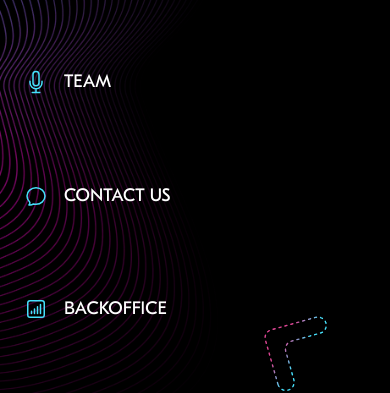
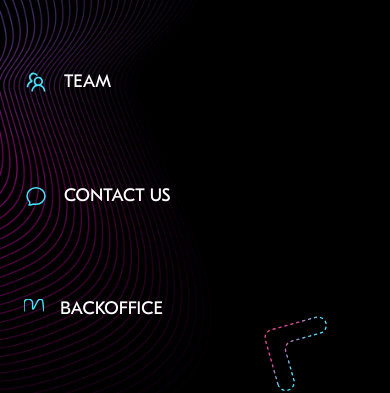
Before and after one commit to Innovatio-dev/mavie-global, a Next.js app: page / in a window 390 px wide. Both pictures are taken after a click on the button 346 px from the left and 48 px from the top of the page. Shown: the part 298-691 px from the top of the page. Built offline with nearby package versions, Linux system fonts and the light colour scheme.

Commit message:
MG-6 fix: Mobile menu icons changed

```diff
--- a/src/components/custom/MobileMenu/index.tsx
+++ b/src/components/custom/MobileMenu/index.tsx
@@ -2,15 +2,16 @@
 import { useEffect, useRef } from 'react'
 import Link from 'next/link'
 import Image from 'next/image'
+// Components
+import OutlineLogo from '@/components/shared/OutlineLogo'
+// Context
+import { useMenu } from '@/context/Menu'
 // Framer motion
 import { motion as m, AnimatePresence } from 'framer-motion'
-// Icons
-import { HiOutlineChartBarSquare } from 'react-icons/hi2'
 // Utils
 import { NAVIGATION_LINKS } from '@/utils/constants/layout'
 // Styles
 import styles from './styles.module.scss'
-import { useMenu } from '@/context/Menu'
 
 const Menu = ({ isOpen, onClick }: { isOpen: boolean, onClick: (to: string) => void }) => (
     <AnimatePresence>
@@ -40,7 +41,7 @@ const Menu = ({ isOpen, onClick }: { isOpen: boolean, onClick: (to: string) => v
                         ))
                     }
                     <li>
-                        <Link href='https://www.backoffice.mavie.global' target='_blank' className={styles.link}><span><HiOutlineChartBarSquare /></span>Backoffice</Link>
+                        <Link href='https://www.backoffice.mavie.global' target='_blank' className={styles.link}><span className='w-5 h-5'><OutlineLogo /></span>Backoffice</Link>
                     </li>
                 </ul>
             </m.div>
--- a/src/components/sections/Hero/index.tsx
+++ b/src/components/sections/Hero/index.tsx
@@ -50,7 +50,7 @@ export default function Hero() {
             <div className={styles.glow}>
                 <Image src='/assets/images/glow.webp' alt='Dubai' fill priority/>
             </div>
-            <Image src='/assets/images/dubaiphoto.png' unoptimized alt='Dubai' width={2560} height={1227.8} priority className={styles.city} sizes="(max-width: 768px) 200vw"/>
+            <Image src='/assets/images/dubaiphoto.png' unoptimized alt='Dubai' width={2560} height={1227.8} priority className={styles.city}/>
             <InnerContainer>
                 <div style={{ transform: `scale(${titleAnimation.scale})`, opacity: `${titleAnimation.opacity}` }} className={styles.content}>
                     <p className='uppercase'>10. - 13. March 2023</p>
--- /dev/null
+++ b/src/components/shared/OutlineLogo/index.tsx
@@ -0,0 +1,8 @@
+
+export default function OutlineLogo() {
+    return (
+        <svg id="Capa_1" data-name="Capa 1" xmlns="http://www.w3.org/2000/svg" viewBox="0 0 284.78 177.54">
+            <path style={{ strokeMiterlimit: 10 }} stroke-width='20' className="fill-none stroke-brand-cyan" d="m284.28,177.48l-17.98-149.4c-4.46-14.06-20.01-25.49-34.64-25.49-19.06,0-30.16,15.75-35.06,25.12-3.53,6.44-6.58,11.83-9.51,17-4.21,7.45-8.2,14.47-12.96,23.47l-4.57,8.63c-11.03,20.88-22.07,41.77-33.07,62.66-2.1,3.99-6.14,5.39-10.28,3.58-2.67-1.16-3.81-3.26-3.79-7.04v-3.01c.02-7.55.03-15.1,0-22.66l-.05-13.46c-.03-13.59-.08-27.65-.36-41.47-.17-8.7-2.74-17.13-7.63-25.09C103.13,12.01,86.4,2.01,64.72.63c-12.72-.82-24.46,2.1-34.89,8.62C10.66,21.24.85,38.43.67,60.3c-.2,24.94-.17,50.29-.15,74.81,0,10.66.01,37.2,0,38.79,0,.11-.01,1.08-.01,2.39,0,.52,0,.94,0,1.2"/>
+        </svg>
+    )
+}
--- a/src/utils/constants/layout.tsx
+++ b/src/utils/constants/layout.tsx
@@ -1,4 +1,5 @@
-import { HiOutlineChatBubbleOvalLeft, HiOutlineClipboard, HiOutlineDocumentText, HiOutlineMicrophone } from 'react-icons/hi2'
+import { AiOutlineTeam } from 'react-icons/ai'
+import { HiOutlineChatBubbleOvalLeft, HiOutlineClipboard, HiOutlineDocumentText } from 'react-icons/hi2'
 
 export const NAVIGATION_LINKS = [
     {
@@ -14,7 +15,7 @@ export const NAVIGATION_LINKS = [
     {
         name: 'team',
         to: '#team',
-        icon: <HiOutlineMicrophone />
+        icon: <AiOutlineTeam />
     },
     {
         name: 'contact us',
```
